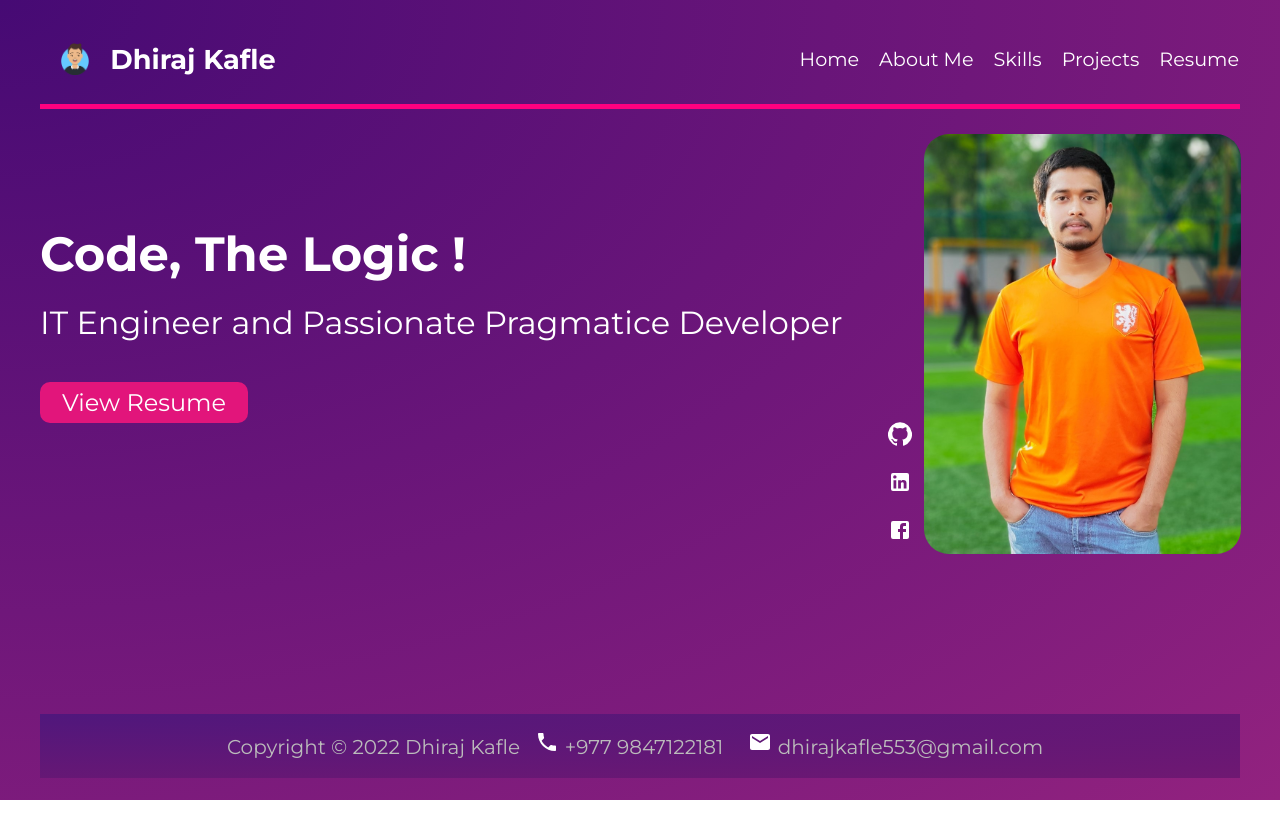
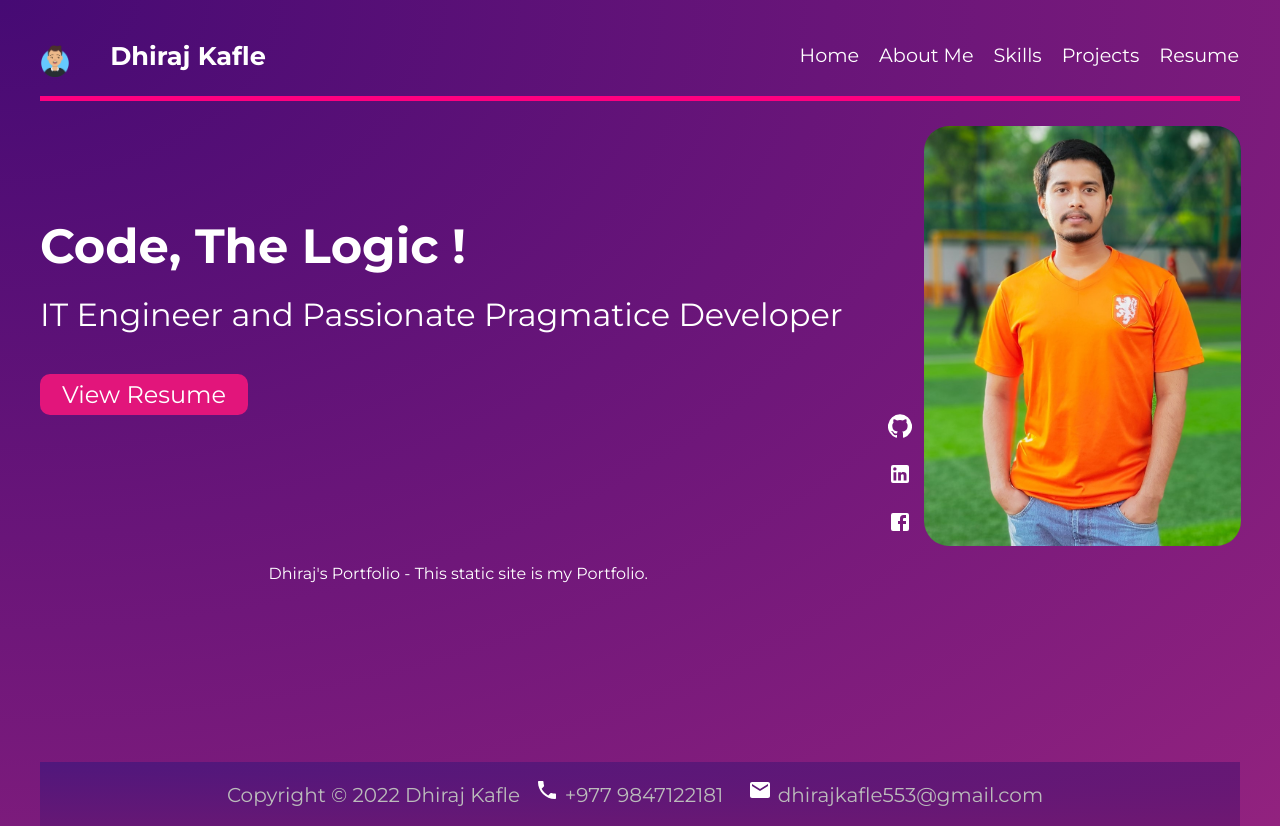
Before and after one commit to 47dhiraj/Gatsby-Portfolio, a Gatsby site: page / in a window 1280 px wide. Before the commit the page ends 800 px from the top, so only its background shows below. Built offline with nearby package versions, Linux system fonts and the light colour scheme; Gatsby itself is replaced by a stand-in of ours.

Commit message:
Start to understand about GraphQL query and siteMetadata

```diff
--- a/gatsby-config.js
+++ b/gatsby-config.js
@@ -7,4 +7,13 @@
 module.exports = {
   /* Your site config here */
   plugins: [],
+
+  siteMetadata: {
+
+    title: `Dhiraj's Portfolio`,
+    description: `This static site is my Portfolio.`,
+    copyright: `Copyright &copy; 2022 Dhiraj Kafle`,
+
+  },
+
 }
--- a/src/components/Navbar.js
+++ b/src/components/Navbar.js
@@ -6,10 +6,17 @@ export default function Navbar() {
     return (
         <nav className='header'>
 
-            <a class="navbar__brand" href="/">
+
+            <div class="navbar__brand">
+
                 <img class="navbar__logo" src="/avatar.png" alt="FullStack Web Developer, Nepal" />
-                <strong class="navbar__title">Dhiraj Kafle</strong>
-            </a>
+
+                <Link to="/">
+                    <strong style={{fontSize: '1.6em', maxWidth: '100%' }}>Dhiraj Kafle</strong>
+                </Link>
+
+            </div>
+
 
 
             <div className="links">
--- a/src/pages/index.js
+++ b/src/pages/index.js
@@ -1,5 +1,5 @@
 import React, {useState, useEffect} from "react"
-import { Link } from 'gatsby'
+import { graphql, Link } from 'gatsby'
 import Layout from "../components/Layout"
 import * as styles from '../styles/home.module.css'
 
@@ -18,7 +18,9 @@ const socialItems = [
   {icon: Facebook, url: "https://www.facebook.com/dhirajkafle553/"},
 ]
 
-export default function Home() {
+export default function Home({ data }) {
+
+  const { title, description } = data.site.siteMetadata
 
   const [show, setShow] = useState(false)
   useEffect(() => setShow(true), [])
@@ -58,6 +60,7 @@ export default function Home() {
 
         </div>
 
+        <p>{ title } - { description }</p>
 
       </section>
 
@@ -65,3 +68,18 @@ export default function Home() {
   )
 
 }
+
+
+
+export const query = graphql`
+
+  query SiteInfo {
+    site {
+      siteMetadata {
+        title
+        description
+      }
+    }
+  }
+
+`
--- a/src/styles/global.css
+++ b/src/styles/global.css
@@ -51,10 +51,6 @@ p {
   margin-right: 1.3rem;
 }
 
-.navbar__title {
-  font-size: 1.7em;
-  max-width: 100%;
-}
 
 
 nav .links {
```
